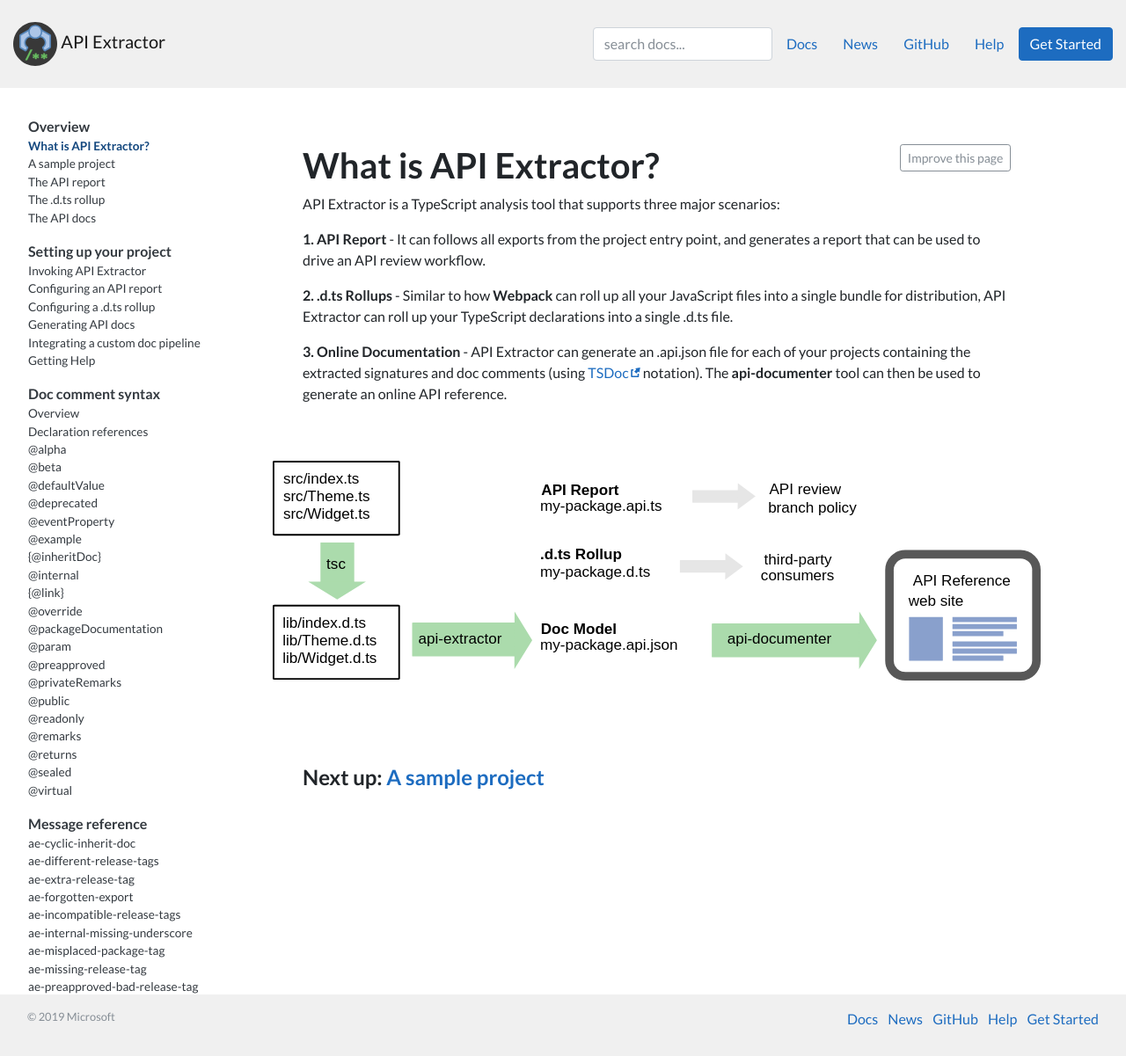
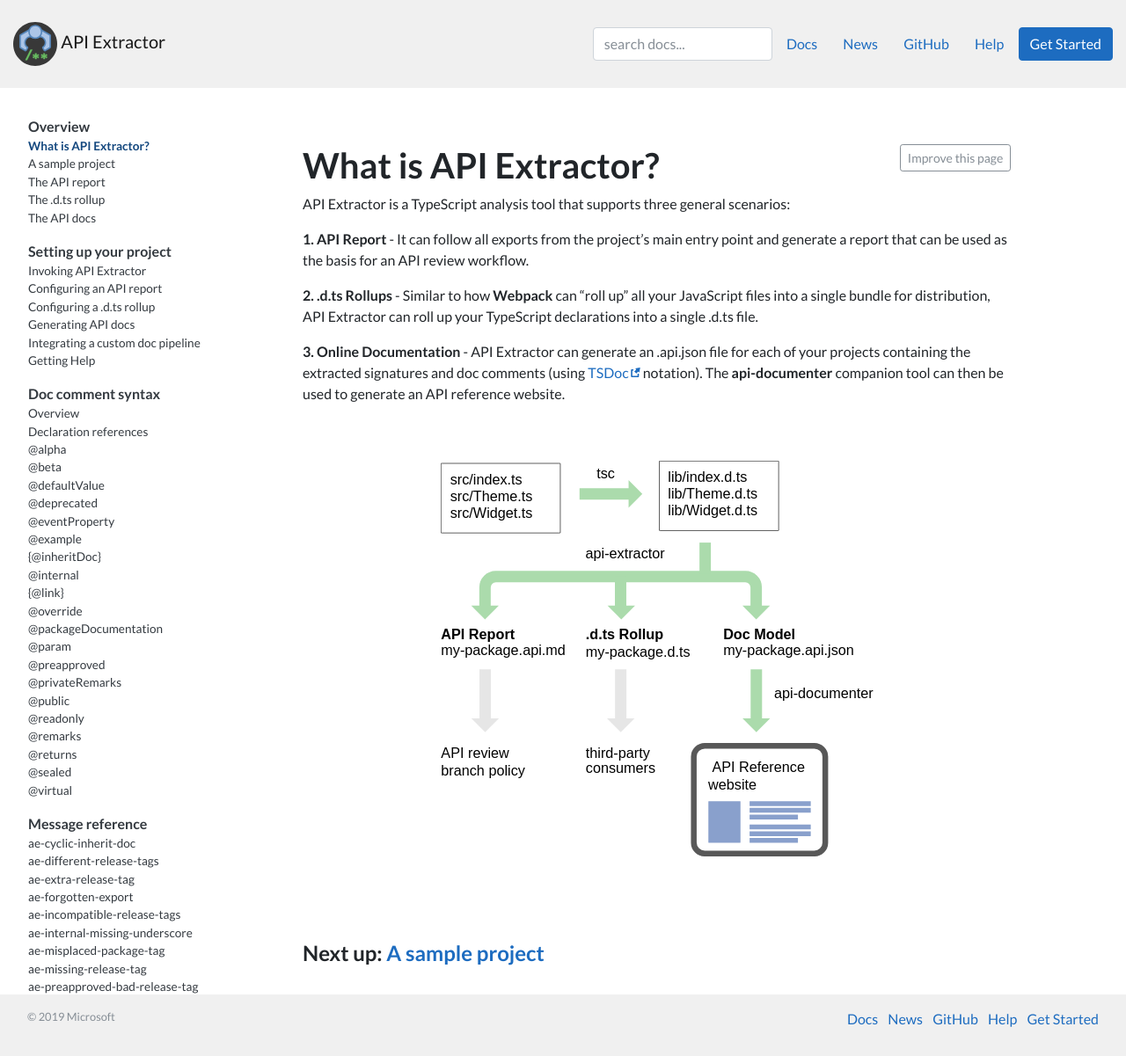
Before and after one commit to microsoft/api-extractor.com-website, a Jekyll site: the page built from pages/overview/intro.md, in a window 1280 px wide and 1201 px high. Shown: the whole window at 88% size. Built offline with Jekyll 4.4.1, drawn with Linux system fonts in a browser that asks for light colours; nearby versions of some CDN libraries; comment, search, counter and statistics services are not loaded.

Commit message:
Update overview/intro.md page

```diff
--- a/pages/overview/intro.md
+++ b/pages/overview/intro.md
@@ -4,18 +4,20 @@
 navigation_source: docs_nav
 ---
 
-API Extractor is a TypeScript analysis tool that supports three major scenarios:
+API Extractor is a TypeScript analysis tool that supports three general scenarios:
 
-**1. API Report** - It can follows all exports from the project entry point, and generates a report that can be used
-to drive an API review workflow.
+**1. API Report** - It can follow all exports from the project's main entry point and generate a report
+that can be used as the basis for an API review workflow.
 
-**2. .d.ts Rollups** - Similar to how **Webpack** can roll up all your JavaScript files into a single bundle for distribution, API Extractor can roll up your TypeScript declarations into a single .d.ts file.
+**2. .d.ts Rollups** - Similar to how **Webpack** can "roll up" all your JavaScript files into a single bundle
+for distribution, API Extractor can roll up your TypeScript declarations into a single .d.ts file.
 
-**3. Online Documentation** - API Extractor can generate an .api.json file for each of your projects containing the extracted signatures and doc comments (using [TSDoc](https://github.com/Microsoft/tsdoc) notation).  The **api-documenter** tool can then be used to generate an online API reference.
+**3. Online Documentation** - API Extractor can generate an .api.json file for each of your projects containing
+the extracted signatures and doc comments (using [TSDoc](https://github.com/Microsoft/tsdoc) notation).
+The **api-documenter** companion tool can then be used to generate an API reference website.
 
 <div class="d-flex flex-row justify-content-center py-5">
-  <img height="250px mx-auto" src="{{ site.baseurl }}/images/ae-flow-chart.svg" />
+  <img style="height: 450px;" class="mx-auto" src="{{ site.baseurl }}/images/ae-flow-chart.svg" />
 </div>
 
-
 #### Next up: [A sample project]({% link pages/overview/demo_project.md %})
```
Also changed, not shown: pages/tsdoc/tag_privateremarks.md (+4 -0 lines), pages/tsdoc/tag_remarks.md (+1 -0 lines), images/ae-flow-chart.svg.
